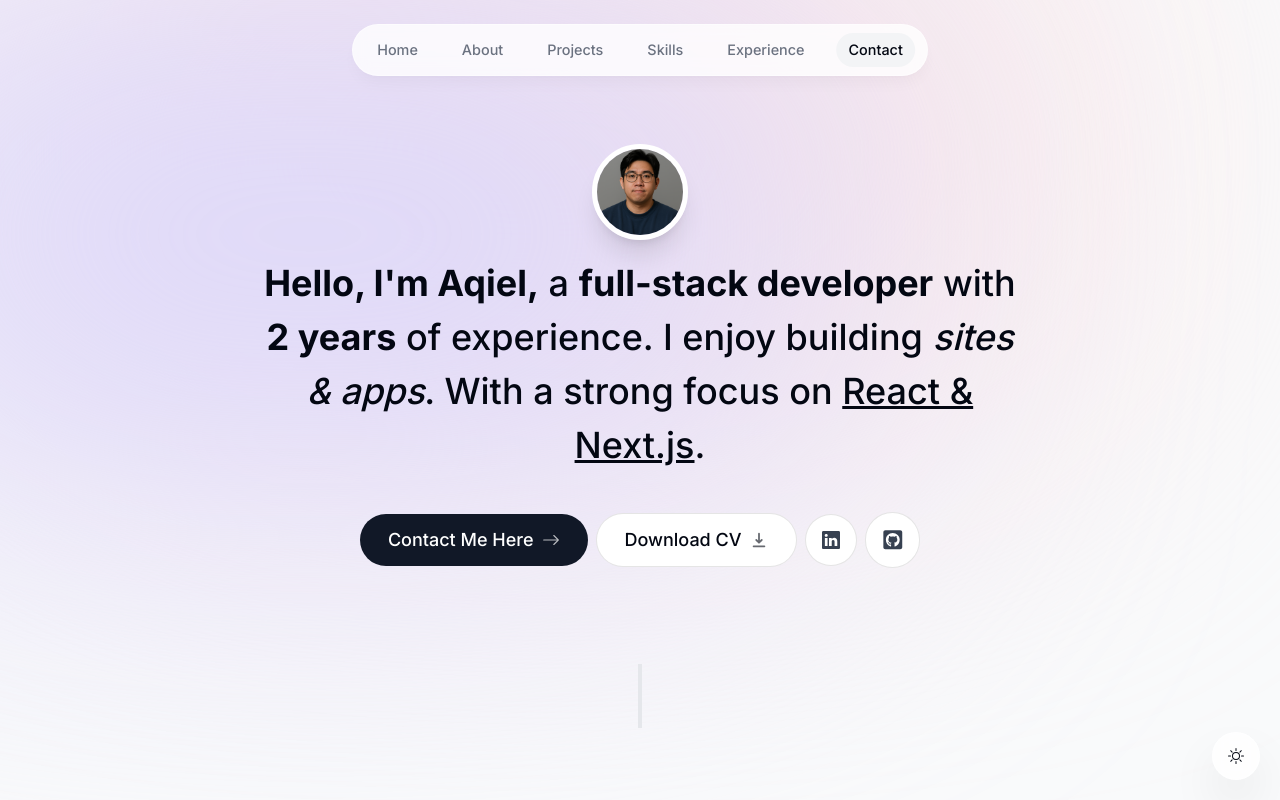
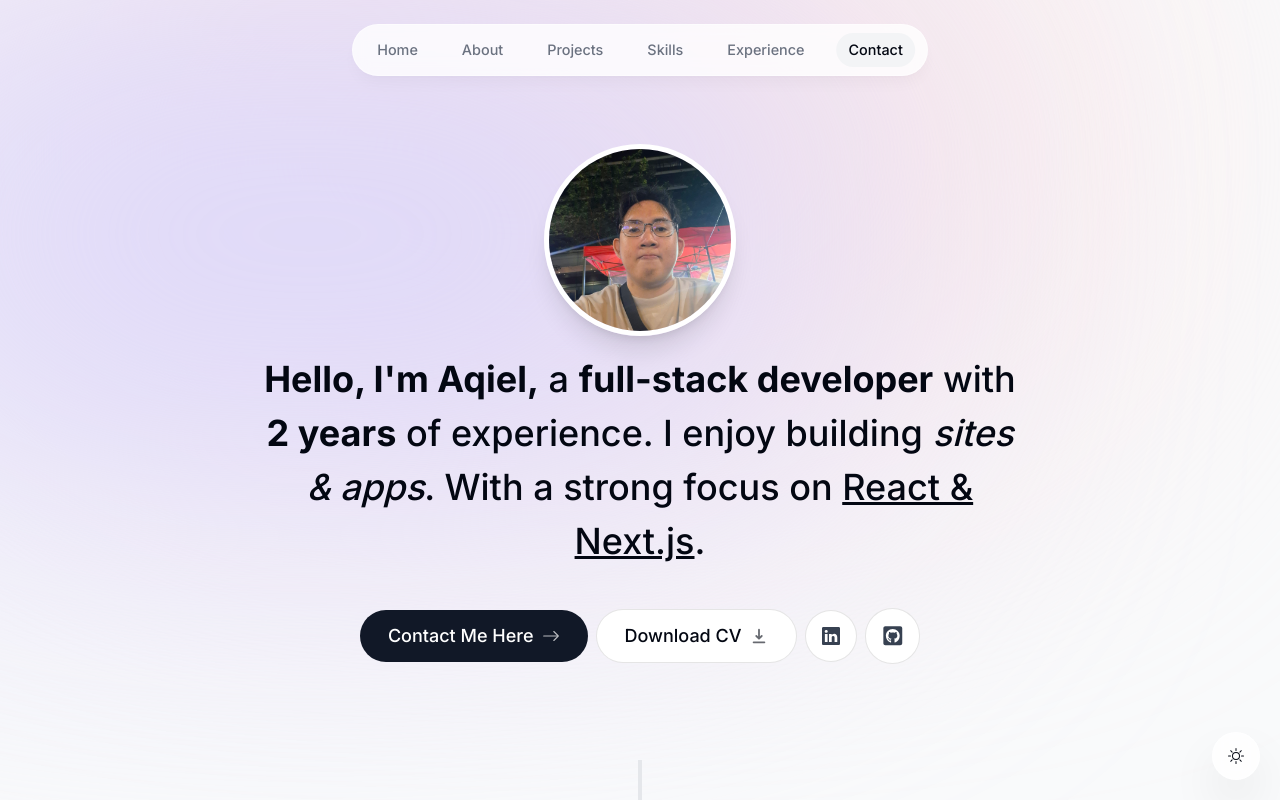
Before and after one commit to aqiel14/portfolio-aql, a Next.js app: page / in a window 1280 px wide. Shown: the top 800 px of the page. Built offline with nearby package versions, Linux system fonts and the light colour scheme; no server answers.

Commit message:
pic update

```diff
--- a/components/intro.tsx
+++ b/components/intro.tsx
@@ -28,11 +28,11 @@ const Intro = () => {
           <div className="relative">
             <Image
               alt="Headshot"
-              src="/me.png"
-              width="192"
-              height="192"
+              src="/me.jpg"
+              width="256"
+              height="256"
               priority={true}
-              className="h-24 w-24 rounded-full border-[0.35rem] border-white object-cover shadow-xl"
+              className="h-48 w-48 rounded-full border-[0.35rem] border-white object-cover shadow-xl"
             />
           </div>
         </motion.div>
@@ -45,8 +45,8 @@ const Intro = () => {
         <span className="font-bold">Hello, I'm Aqiel,</span> a{" "}
         <span className="font-bold">full-stack developer</span> with{" "}
         <span className="font-bold">2 years</span> of experience. I enjoy
-        building <span className="italic">sites & apps</span>. With a strong focus on{" "}
-        <span className="underline">React & Next.js</span>.
+        building <span className="italic">sites & apps</span>. With a strong
+        focus on <span className="underline">React & Next.js</span>.
       </motion.h1>
 
       <motion.div
```
Also changed, not shown: public/me.jpg (added).
